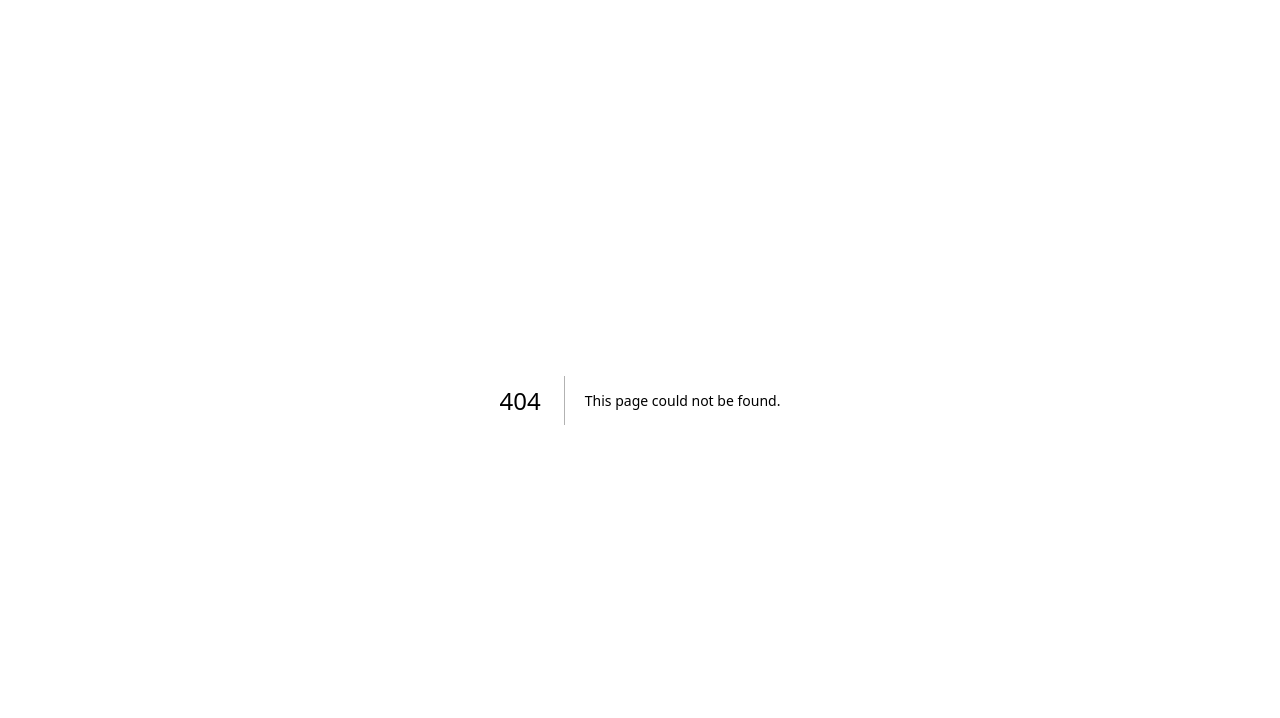
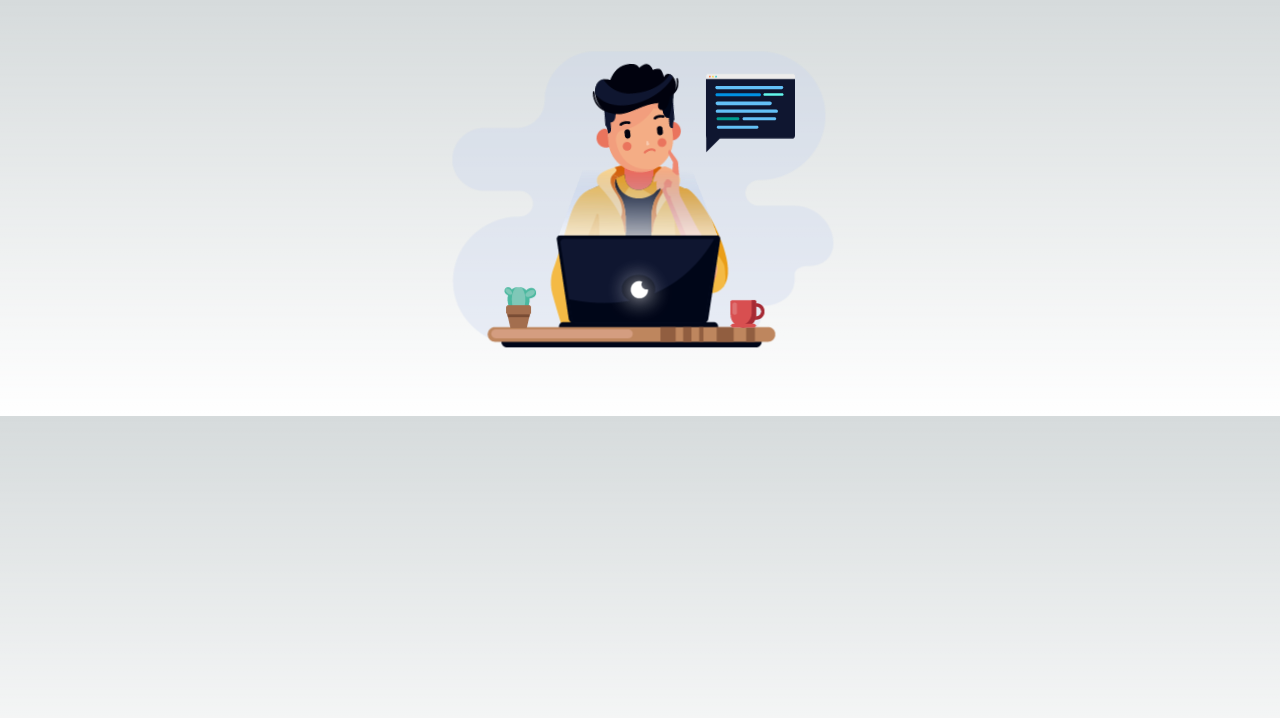
Before and after one commit to hasanashrafi/advanced-next, a Next.js app: page /lotti in a window 1280 px wide. Before the commit this address had no page. Shown: the top 718 px of the page. Built offline with nearby package versions, Linux system fonts and the light colour scheme.

Commit message:
create lotti component

```diff
--- /dev/null
+++ b/pages/lotti.js
@@ -0,0 +1,14 @@
+import React from 'react'
+import Lottie from 'react-lottie-player'
+import animationData from "@/lottie/developer.json"
+
+function Lotti() {
+  return  (
+  <div className='flex justify-center  p-2'>
+
+  <Lottie animationData={animationData} className=' w-fit ' play loop={true} />
+  </div>
+  )
+}
+
+export default Lotti
```
